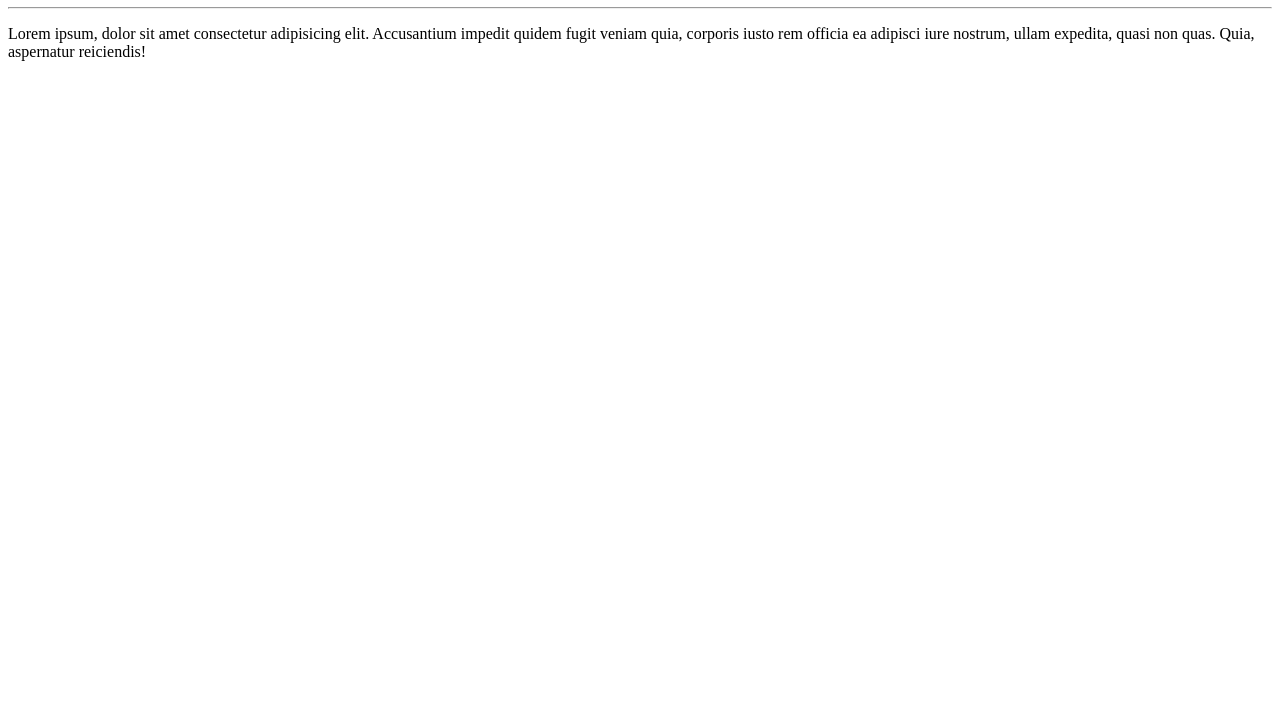
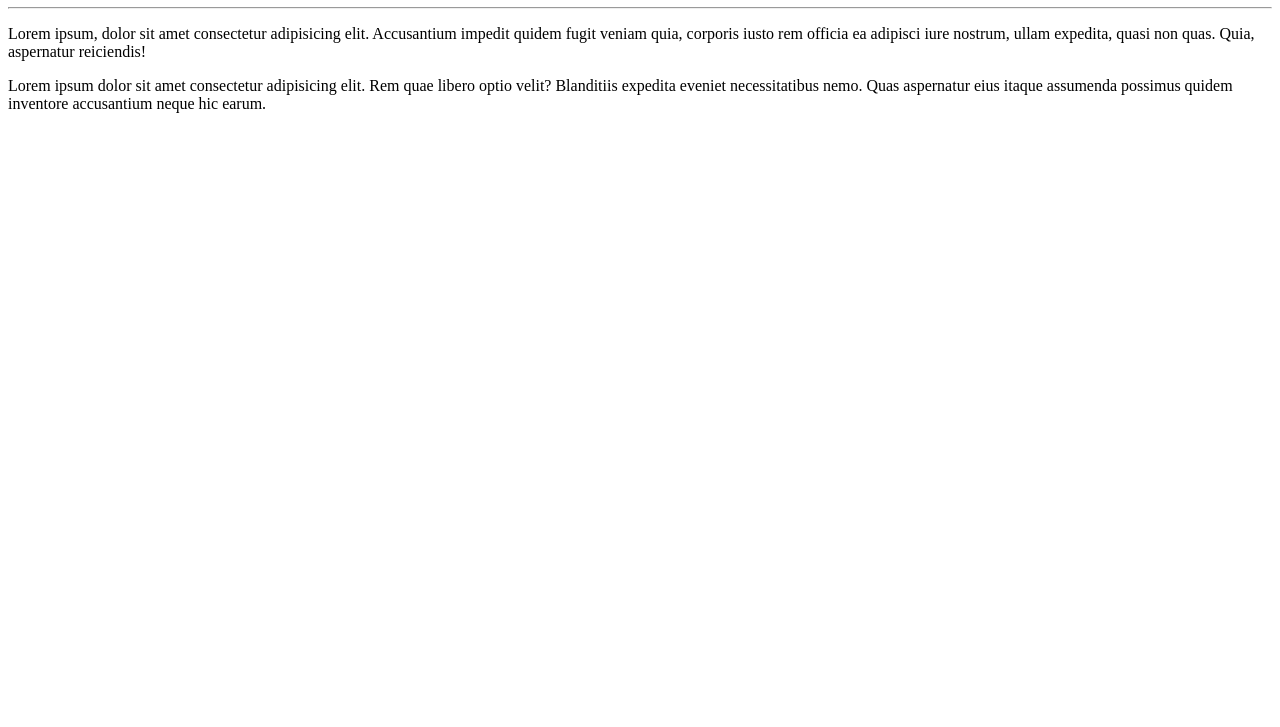
Before and after one commit to ellywelton/Ola-Mundo, a plain HTML site: page site-curso/index.html in a window 1280 px wide. Shown: the part 73-800 px from the top of the page. Drawn offline with Linux system fonts and the light colour scheme.

Commit message:
adicionei um parágrafo

```diff
--- a/site-curso/index.html
+++ b/site-curso/index.html
@@ -10,5 +10,6 @@
    <h1>Olá, Mundo!</h1>
    <hr>
    <p>Lorem ipsum, dolor sit amet consectetur adipisicing elit. Accusantium impedit quidem fugit veniam quia, corporis iusto rem officia ea adipisci iure nostrum, ullam expedita, quasi non quas. Quia, aspernatur reiciendis!</p>
+   <p>Lorem ipsum dolor sit amet consectetur adipisicing elit. Rem quae libero optio velit? Blanditiis expedita eveniet necessitatibus nemo. Quas aspernatur eius itaque assumenda possimus quidem inventore accusantium neque hic earum.</p>
 </body>
 </html>
```
